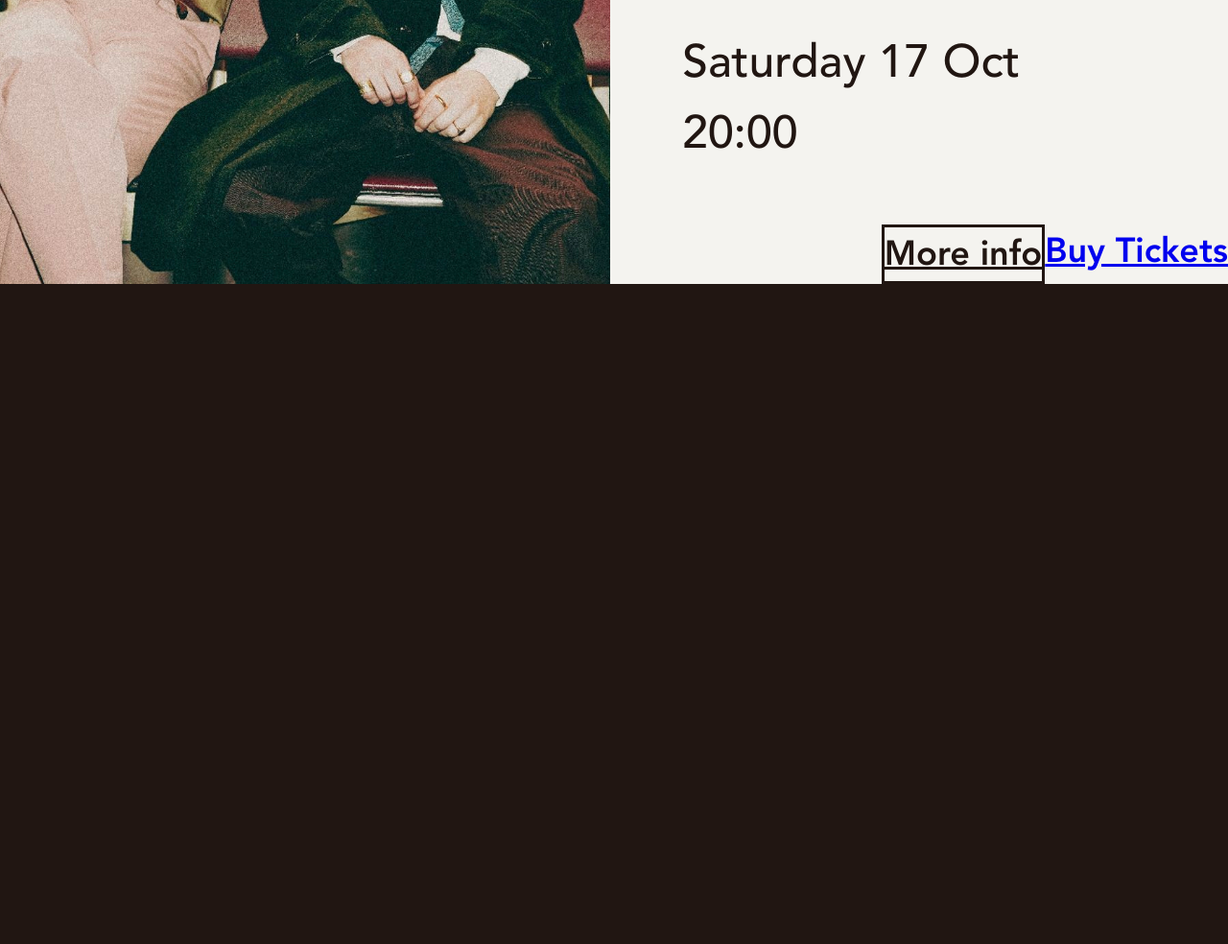
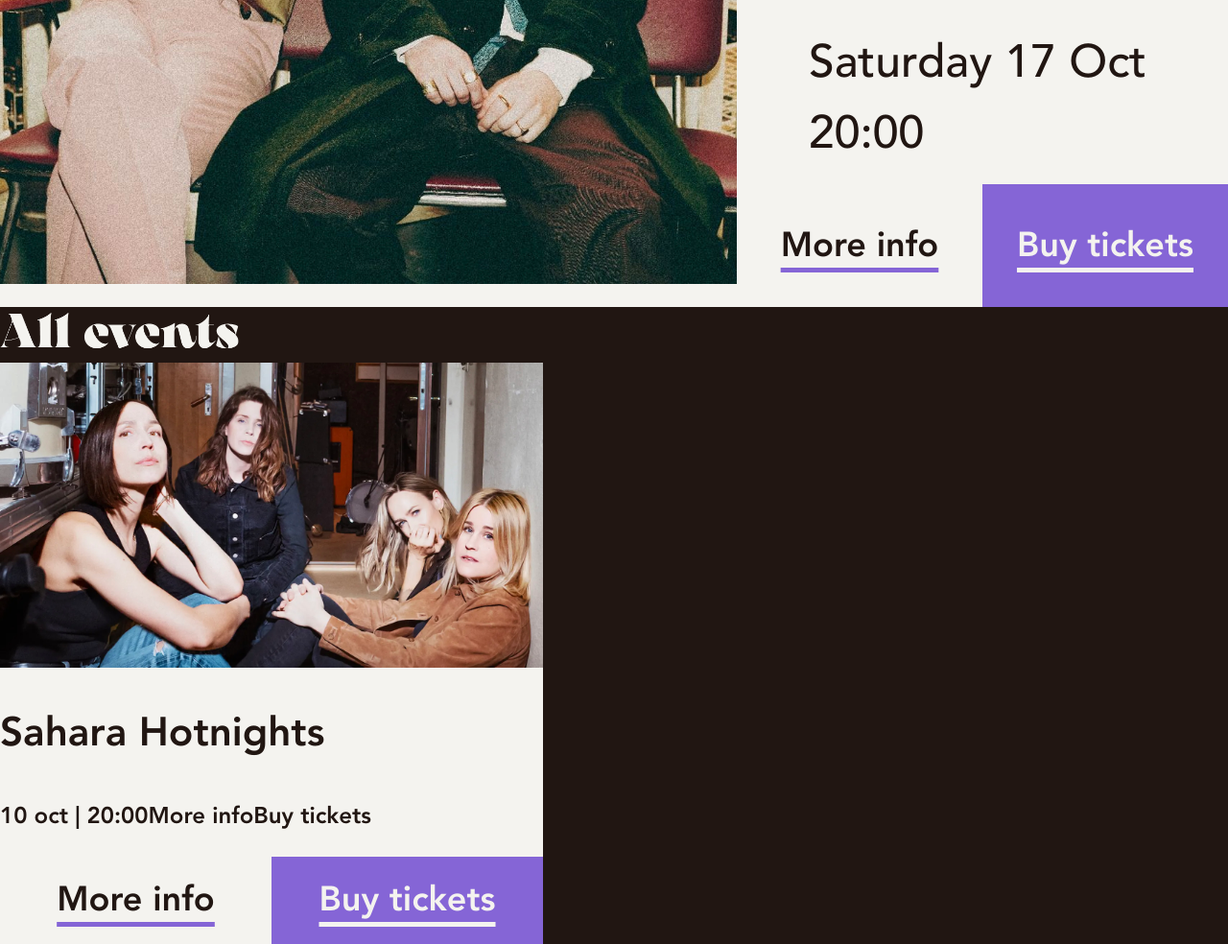
Before and after one commit to megames074HE/skiss-webbsida-projekt, a plain HTML site: page index.html in a window 1280 px wide. Shown: the part 691-1675 px from the top of the page at 96% size. Before the commit the page ends 991 px from the top, so only its background shows below. Drawn offline with Linux system fonts and the light colour scheme.

Commit message:
klart med heron jobbar på articles

```diff
--- a/index.html
+++ b/index.html
@@ -39,14 +39,34 @@
 
                 </div>
                 <div class="hero-info-buttons">
-                        <a class="hero-more-info" href="#">More info</a>
-                        <a class="hero-buy-tickets" href="#">Buy Tickets</a>
+                        <button class="hero-more-info">More info</button>
+                        <button class="hero-buy-tickets">Buy tickets</button>
                 </div>
             </div>
-
         </div>
     </section>
+    <main>
+        <img class="articles-event-title" src="bilder/Resurs 1@2x.png" alt="All events">
 
+        <section class="articles">
+            <div class="main-article">
+
+                <img class="article-image" src="bilder/articles/SaharaHotnights.jpg" alt="Sahara Hotnights">
+
+                <div class="article-text-part">
+                    <div class="article-text">
+                        <h2>Sahara Hotnights</h2>
+                        <p>10 oct | 20:00More infoBuy tickets</p>
+                    </div>
+                    <div class="article-info-buttons">
+                            <button class="article-more-info">More info</button>
+                            <button class="article-buy-tickets">Buy tickets</button>
+                    </div>
+                </div>
+
+            </div>
+        </section>
+    </main>
 
 </body>
 </html>
--- a/style.css
+++ b/style.css
@@ -98,7 +98,7 @@
 }
 
 .hero-picture-container {
-    width: 1120px;
+    width: 60%;
     height: 754px;
 }
 
@@ -109,6 +109,7 @@
 }
 
 .hero-main-content {
+    width: 40%;
     display: flex;
     flex-direction: column;
     justify-content: space-between;
@@ -140,22 +141,111 @@
 
 .hero-info-buttons {
 
-    align-self: flex-end;
     display: flex;
     flex-direction: row;
 }
 
-.hero-info-buttons a{
+
+.hero-more-info {
     font-family: var(--text-title-font);
     font-size: 36px;
-}
+    color: var(--background-color);
+    text-decoration: underline;
+    text-underline-offset: 12px;
+    text-decoration-color: var(--accent-color);
+    text-decoration-thickness: 5px;
+    height: 128px;
+    max-height: 128px;
+    border: none;
+    background: none;
+    width: 50%;
 
-.hero-more-info {
-    color: var(--background-color);
-    border: solid;
-    border-width: 50%;
 }
 
 .hero-buy-tickets {
-    border-width: 50%;
+    font-family: var(--text-title-font);
+    font-size: 36px;
+    color: var(--main-text-background-color);
+    text-decoration: underline;
+    text-underline-offset: 12px;
+    text-decoration-thickness: 5px;
+    height: 128px;
+    max-height: 128px;
+    border: none;
+    background-color: var(--accent-color);
+    width: 50%;
 }
+
+
+
+/* ALLT CSS FÖR articles */
+
+.articles-event-title {
+    max-width: 250px;
+}
+
+.main-article {
+    width: 100%;
+    max-width: 566px;
+
+    display: flex;
+    flex-direction: column;
+    background-color: var(--main-text-background-color);
+
+
+}
+
+.article-image {
+    width: 100%;
+    height: 100%;
+    object-fit: cover;
+}
+
+.article-text h2{
+    color: var(--background-color);
+    font-family: var(--text-title-font);
+    font-size: 42px;
+}
+
+.article-text p{
+    color: var(--background-color);
+    font-family: var(--text-title-font);
+    font-size: 24px;
+}
+
+.article-info-buttons {
+
+    display: flex;
+    flex-direction: row;
+}
+
+
+.article-more-info {
+    font-family: var(--text-title-font);
+    font-size: 36px;
+    color: var(--background-color);
+    text-decoration: underline;
+    text-underline-offset: 12px;
+    text-decoration-color: var(--accent-color);
+    text-decoration-thickness: 5px;
+    height: 91px;
+    max-height: 91px;
+    border: none;
+    background: none;
+    width: 50%;
+
+}
+
+.article-buy-tickets {
+    font-family: var(--text-title-font);
+    font-size: 36px;
+    color: var(--main-text-background-color);
+    text-decoration: underline;
+    text-underline-offset: 12px;
+    text-decoration-thickness: 5px;
+    height: 91px;
+    max-height: 91px;
+    border: none;
+    background-color: var(--accent-color);
+    width: 50%;
+}
```
Also changed, not shown: bilder/Resurs 1@2x.png (added), bilder/articles/BrorGunnarJansson.jpg (added), bilder/articles/FlorenceValentin.jpg (added), bilder/articles/LegendaryPinkDots.jpg (added), bilder/articles/MiVonAhn.jpg (added), bilder/articles/SaharaHotnights.jpg (added), bilder/articles/Smerz.jpg (added).
